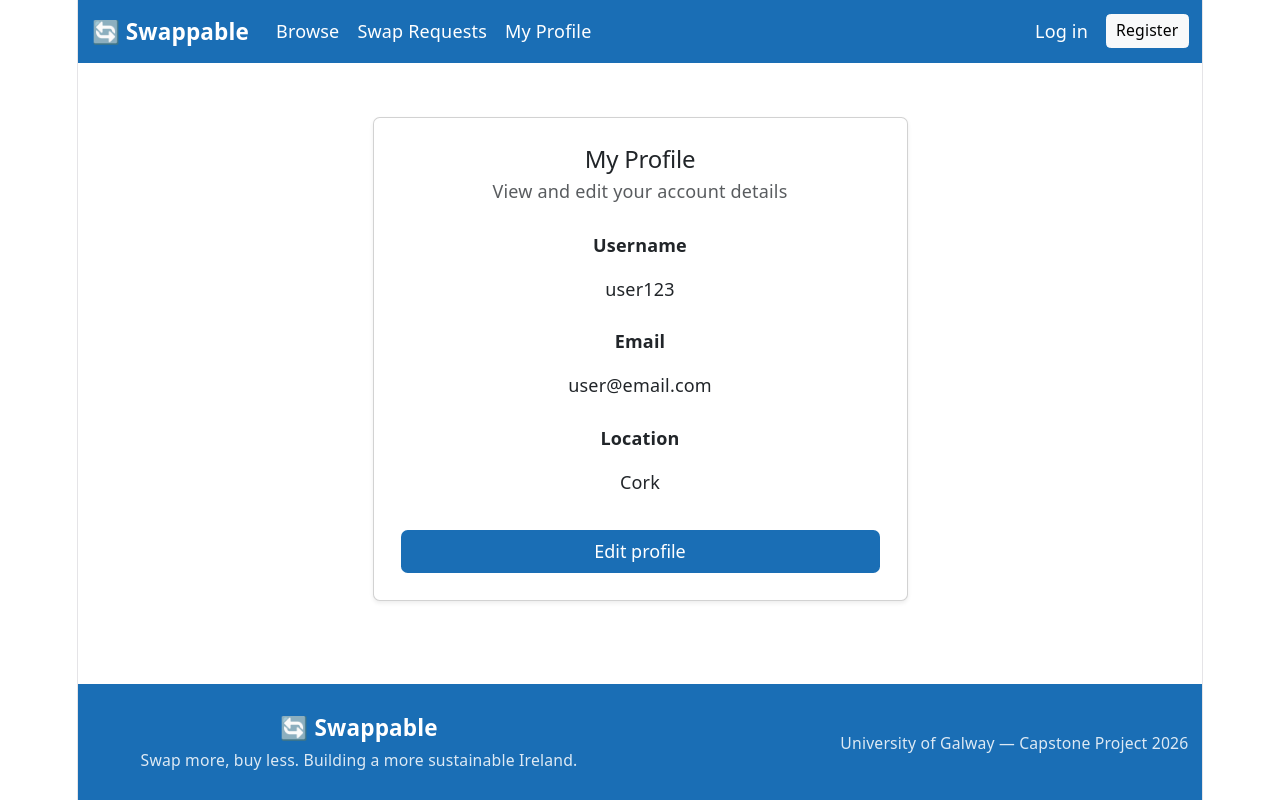
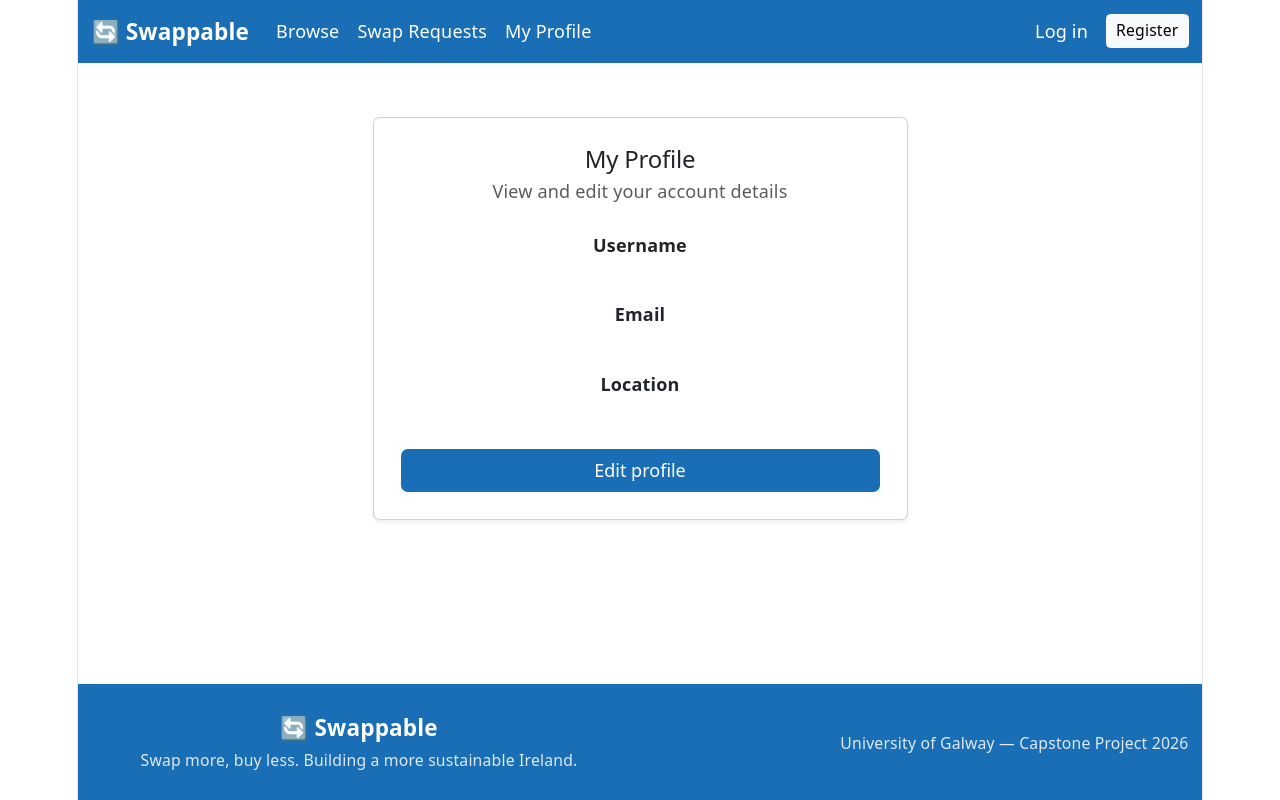
Before and after one commit to JoeQuigley1/Swappable, a React (Vite) app in the folder frontend/: page /profile in a window 1280 px wide. Built offline with nearby package versions, Linux system fonts and the light colour scheme.

Commit message:
Link profile to use real users profile date

```diff
--- a/frontend/src/pages/Login.jsx
+++ b/frontend/src/pages/Login.jsx
@@ -47,7 +47,6 @@ function Login() {
       localStorage.setItem('userId', data.userId)
       localStorage.setItem('username', data.username)
       localStorage.setItem('email', data.email)
-
       navigate('/profile')
     } catch (err) {
       setError('Could not login. Please try again..')
--- a/frontend/src/pages/Profile.jsx
+++ b/frontend/src/pages/Profile.jsx
@@ -8,7 +8,7 @@ function Profile() {
   const [profile, setProfile] = useState({
     username: '',
     email: '',
-    userLocation: ''
+    location: ''
   })
 
   // controls whether the form fields are editable or just displayed as text
@@ -21,9 +21,9 @@ function Profile() {
   // TODO: replace with real API call to GET /api/users/me
   useEffect(() => {
     setProfile({
-      username: 'user123',
-      email: 'user@email.com',
-      userLocation: 'Cork'
+      username: localStorage.getItem('username') || '',
+      email: localStorage.getItem('email') || '',
+      location: localStorage.getItem('location') || ''
     })
   }, [])
 
@@ -95,12 +95,12 @@ function Profile() {
                 <input
                   type="text"
                   className="form-control"
-                  name="userLocation"
-                  value={profile.userLocation}
+                  name="location"
+                  value={profile.location}
                   onChange={handleChange}
                 />
               ) : (
-                <p className="form-control-plaintext">{profile.userLocation}</p>
+                <p className="form-control-plaintext">{profile.location}</p>
               )}
             </div>
 
--- a/frontend/src/pages/Register.jsx
+++ b/frontend/src/pages/Register.jsx
@@ -11,7 +11,7 @@ function Register() {
     username: '',
     email: '',
     password: '',
-    userLocation: ''
+    location: ''
   })
 
   // error message shown to user if something goes wrong
@@ -49,6 +49,7 @@ function Register() {
       localStorage.setItem('userId', data.userId)
       localStorage.setItem('username', data.username)
       localStorage.setItem('email', data.email)
+      localStorage.setItem('location', formData.location)
 
       navigate('/login')
     } catch (err) {
@@ -119,9 +120,9 @@ function Register() {
                 <input
                   type="text"
                   className="form-control"
-                  name="userLocation"
+                  name="location"
                   placeholder="e.g. Galway"
-                  value={formData.userLocation}
+                  value={formData.location}
                   onChange={handleChange}
                   required
                 />
```
